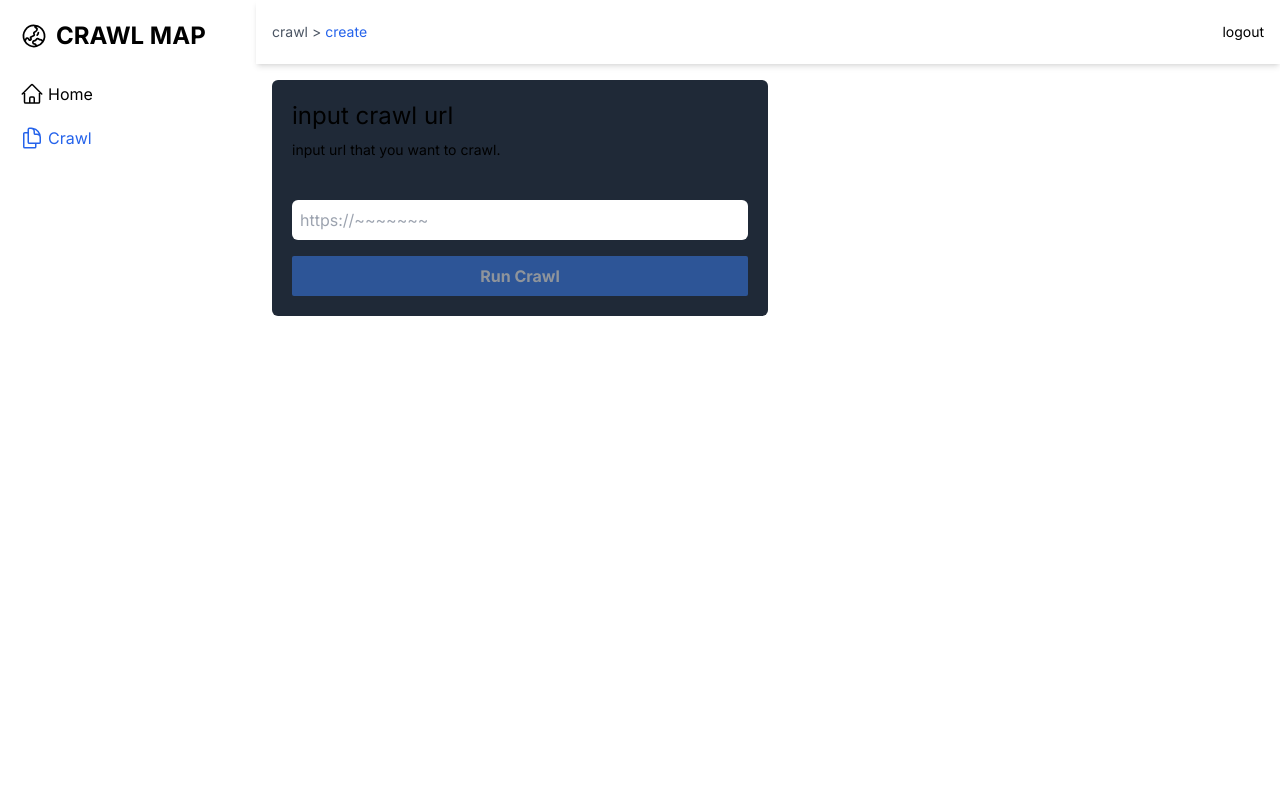
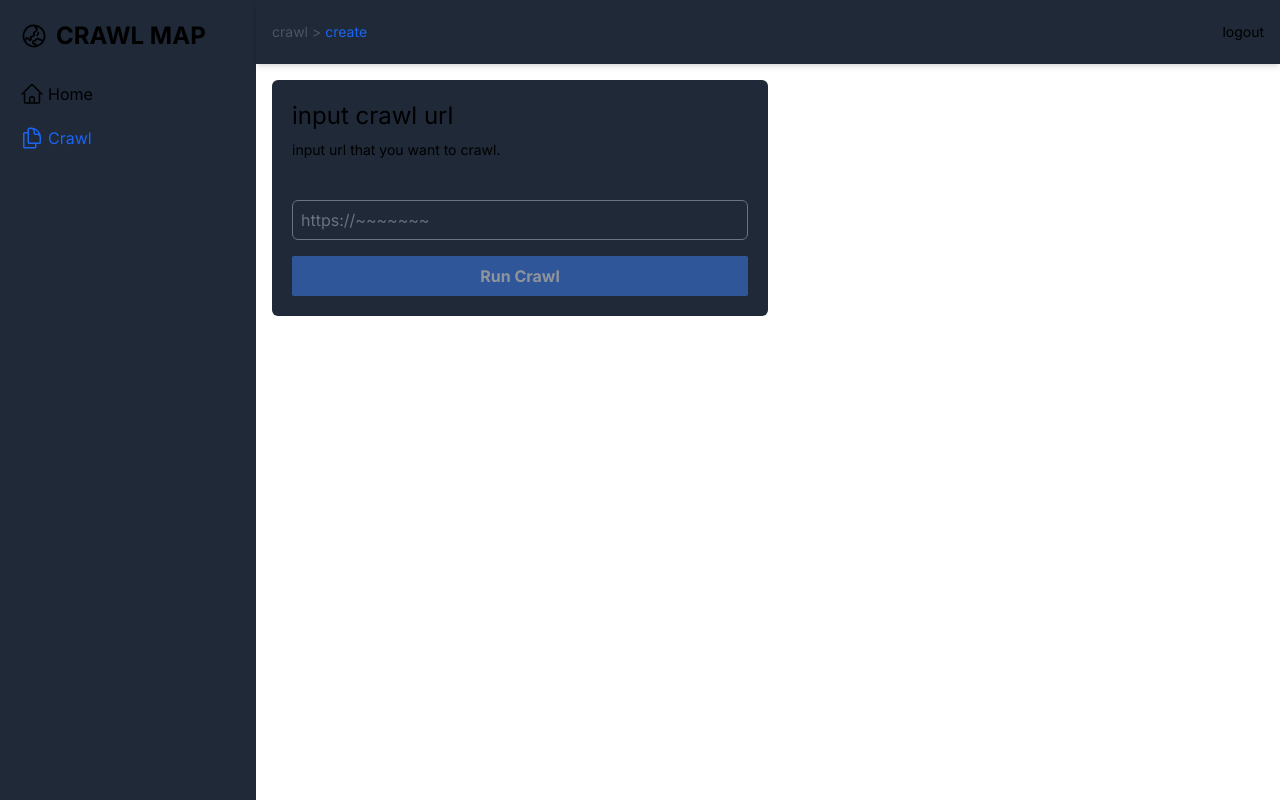
Before and after one commit to mars-tatsuru/crawl_project__frontend, a Next.js app: page /crawl/create in a window 1280 px wide. Built offline with nearby package versions, Linux system fonts and the light colour scheme.

Commit message:
add flowbite and adjust style

```diff
--- a/package.json
+++ b/package.json
@@ -15,6 +15,8 @@
     "@types/dagre": "^0.7.52",
     "clsx": "^2.1.1",
     "dagre": "^0.8.5",
+    "flowbite": "^2.3.0",
+    "flowbite-react": "^0.9.0",
     "next": "14.1.0",
     "puppeteer": "^22.0.0",
     "react": "^18",
--- a/src/app/(overview)/crawl/create/page.tsx
+++ b/src/app/(overview)/crawl/create/page.tsx
@@ -77,16 +77,15 @@ const Crawl: NextPage = () => {
             type="text"
             placeholder="https://~~~~~~~"
             onChange={(e) => setSiteUrl(e.target.value)}
-            className="mb-4 h-10 w-full rounded-md p-2"
+            className="mb-4 h-10 w-full rounded-md border border-gray-500 bg-transparent p-2 text-white focus:border-blue-500 focus:outline-none"
           />
           <button
             onClick={runCrawl}
             className={clsx(
-              "h-10 rounded-sm bg-blue-500 font-bold text-white opacity-50",
+              "h-10 rounded-sm bg-blue-500 font-bold text-white",
               {
-                "cursor-pointer": siteUrl,
-                "opacity-100": siteUrl,
-                "hover:bg-blue-700": siteUrl,
+                "cursor-not-allowed opacity-50": !siteUrl,
+                "cursor-pointer opacity-100 hover:bg-blue-700": siteUrl,
               },
             )}
             disabled={!siteUrl}
--- a/src/app/layout.tsx
+++ b/src/app/layout.tsx
@@ -1,6 +1,7 @@
 import type { Metadata } from "next";
 import { Inter } from "next/font/google";
 import "@/styles/globals.scss";
+import { ThemeModeScript } from "flowbite-react";
 
 const inter = Inter({ subsets: ["latin"] });
 
@@ -16,6 +17,9 @@ export default function RootLayout({
 }>) {
   return (
     <html lang="en">
+      {/* <head>
+        <ThemeModeScript />
+      </head> */}
       <body className={inter.className}>{children}</body>
     </html>
   );
--- a/src/app/page.tsx
+++ b/src/app/page.tsx
@@ -1,14 +1,17 @@
 import Link from "next/link";
+import { Button } from "flowbite-react";
 
 export default function Page() {
   return (
     <main className="flex min-h-screen items-center justify-center">
-      <Link
-        href="/home"
-        className="flex items-center text-4xl font-semibold gap-2"
-      >
-        GO TO DASHBOARD PAGE
-      </Link>
+      <Button color="blue">
+        <Link
+          href="/home"
+          className="flex items-center gap-2 text-2xl font-semibold"
+        >
+          GO TO DASHBOARD PAGE
+        </Link>
+      </Button>
     </main>
   );
 }
--- a/src/components/Layout/Header.tsx
+++ b/src/components/Layout/Header.tsx
@@ -2,14 +2,18 @@
 import Link from "next/link";
 import { usePathname } from "next/navigation";
 import BreadCrumb from "@/components/Layout/BreadCrumb";
+import { DarkThemeToggle, Flowbite } from "flowbite-react";
 
 export default function Header() {
   const pathname = usePathname();
 
   return (
-    <header className="flex h-16 w-full items-center justify-between px-4 bg-white shadow-md dark:bg-gray-800">
+    <header className="flex h-16 w-full items-center justify-between bg-gray-800  px-4 shadow-md">
       <BreadCrumb path={pathname} />
-      <Link href="/" className="text-sm h-auto inline-block">
+      {/* <Flowbite>
+        <DarkThemeToggle className="mr-2" />
+      </Flowbite> */}
+      <Link href="/" className=" inline-block h-auto text-sm">
         logout
       </Link>
     </header>
--- a/src/components/Layout/SideNav.tsx
+++ b/src/components/Layout/SideNav.tsx
@@ -4,10 +4,10 @@ import { GlobeAsiaAustraliaIcon } from "@heroicons/react/24/outline";
 
 export default function SideNav() {
   return (
-    <div className="h-screen p-5 bg-white dark:bg-gray-800">
-      <Link className="w-full flex flex-row items-center gap-2 mb-5" href="/">
-        <GlobeAsiaAustraliaIcon className="w-7 h-7" />
-        <p className="font-bold text-2xl">CRAWL MAP</p>
+    <div className="h-screen bg-gray-800  p-5">
+      <Link className="mb-5 flex w-full flex-row items-center gap-2" href="/">
+        <GlobeAsiaAustraliaIcon className="h-7 w-7" />
+        <p className="text-2xl font-bold">CRAWL MAP</p>
       </Link>
       <div className="">
         <NavLinks />
--- a/tailwind.config.js
+++ b/tailwind.config.js
@@ -1,5 +1,9 @@
+// https://flowbite-react.com/docs/components/accordion
 /** @type {import('tailwindcss').Config} */
+import flowbite from "flowbite-react/tailwind";
+
 module.exports = {
+  darkMode: "media", // or 'media' or 'class'
   content: [
     "./app/**/*.{js,ts,jsx,tsx,mdx}",
     "./pages/**/*.{js,ts,jsx,tsx,mdx}",
@@ -7,9 +11,10 @@ module.exports = {
 
     // Or if using `src` directory:
     "./src/**/*.{js,ts,jsx,tsx,mdx}",
+    flowbite.content(),
   ],
   theme: {
     extend: {},
   },
-  plugins: [],
+  plugins: [flowbite.plugin()],
 };
```
Also changed, not shown: src/styles/globals.scss (+12 -2 lines), 1 other file (tests, documents, lock files or other folders).
